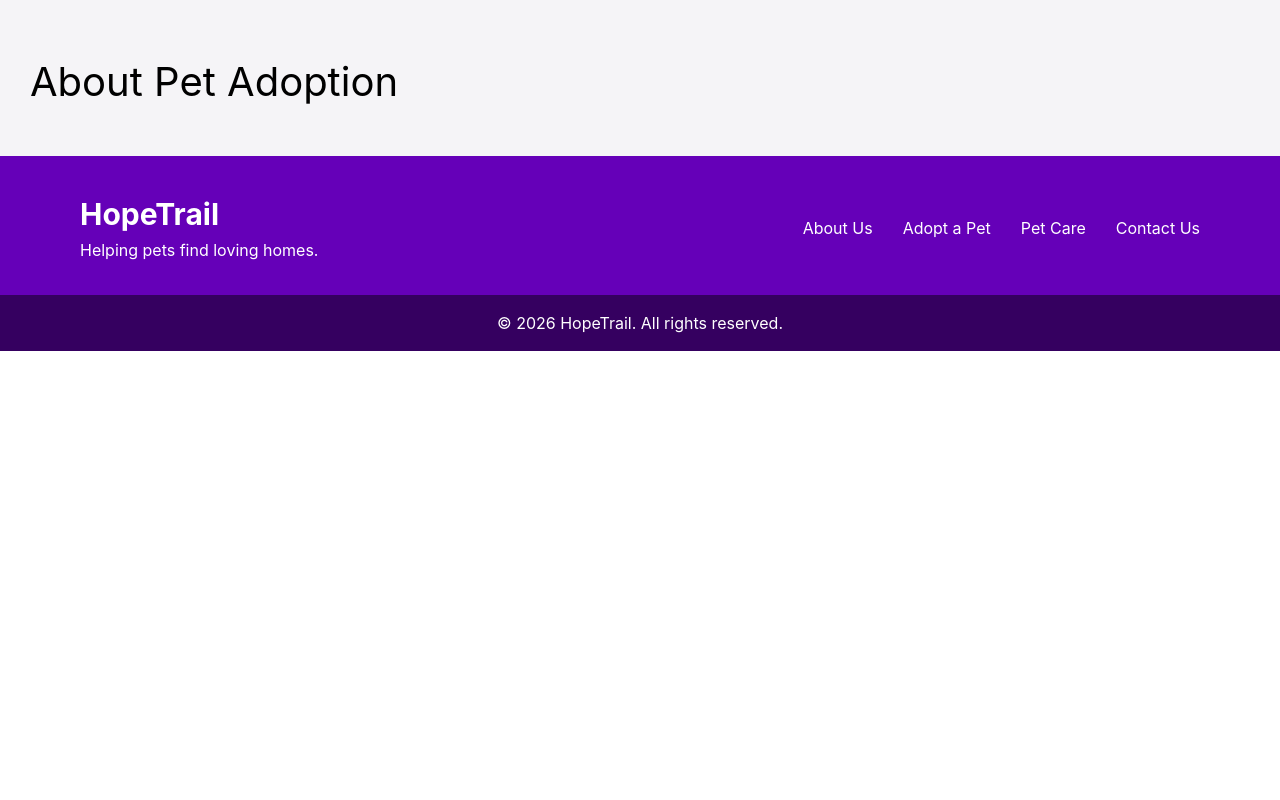
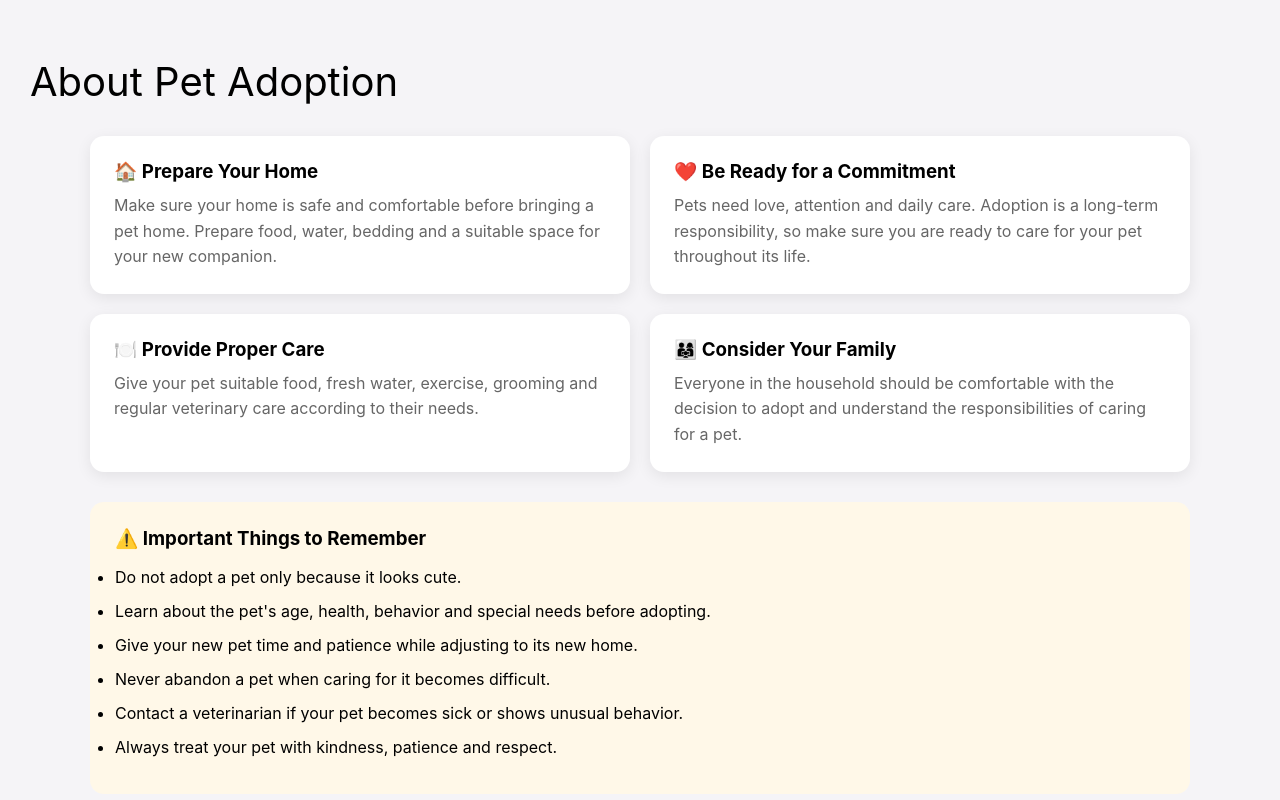
Before and after one commit to FaizaSec/HopeTrail, a React (Vite) app: page /adopt in a window 1280 px wide. Shown: the part 760-1560 px from the top of the page. Before the commit the page ends 1111 px from the top, so only its background shows below. Built offline with nearby package versions, Linux system fonts and the light colour scheme; no server answers.

Commit message:
Added cautions for adoption

```diff
--- a/src/pages/Adopt.jsx
+++ b/src/pages/Adopt.jsx
@@ -41,17 +41,7 @@ function Adopt() {
 
             <p>It only takes 60 seconds!</p>
 
-            <Link
-              to="/quiz"
-              onClick={(e) => {
-                const token = localStorage.getItem("token");
-
-                if (!token) {
-                  e.preventDefault();
-                  alert("Please log in first to take the quiz!");
-                }
-              }}
-            >
+            <Link to="/quiz">
               GET STARTED
             </Link>
 
@@ -63,7 +53,56 @@ function Adopt() {
       <h2 className="about-title">
         About Pet Adoption
       </h2>
+      <div className="adoption-info">
+        <div className="adoption-card">
+          <h3>🏠 Prepare Your Home</h3>
+          <p> Make sure your home is safe and comfortable before
+             bringing a pet home. Prepare food, water, bedding and
+              a suitable space for your new companion.
+          </p>
+        </div>
+        <div className="adoption-card">
+          <h3>❤️ Be Ready for a Commitment</h3>
+           <p> Pets need love, attention and daily care.
+             Adoption is a long-term responsibility, so make sure you
+              are ready to care for your pet throughout its life.
+           </p>
+        </div>
+        <div className="adoption-card">
+           <h3>🍽️ Provide Proper Care</h3>
+           <p> Give your pet suitable food, fresh water, exercise,
+             grooming and regular veterinary care according to their needs.
+           </p>
+        </div>
+        <div className="adoption-card">
+          <h3>👨‍👩‍👧 Consider Your Family</h3>
+          <p> Everyone in the household should be comfortable with the decision
+             to adopt and understand the responsibilities of caring for a pet.
+          </p>
+        </div>
+      </div>
+      <div className="adoption-caution">
+        <h3>⚠️ Important Things to Remember</h3>
+        <ul>
+           <li> Do not adopt a pet only because it looks cute.
+           </li>
 
+          <li> Learn about the pet's age, health, behavior and special
+            needs before adopting.
+          </li>
+          <li> Give your new pet time and patience while adjusting to its new home.
+          </li>
+
+          <li> Never abandon a pet when caring for it becomes difficult.
+          </li>
+
+          <li> Contact a veterinarian if your pet becomes sick or shows unusual behavior.
+          </li>
+
+          <li> Always treat your pet with kindness, patience and respect.
+          </li>
+        </ul>
+      </div>
     </div>
   );
 }
--- a/src/pages/pages.css
+++ b/src/pages/pages.css
@@ -571,3 +571,49 @@
     grid-template-columns: 1fr;
   }
 }
+/*
+Adoption information page
+*/
+.adoption-info {
+max-width: 1100px;
+margin: 30px auto;
+display: grid;
+grid-template-columns: repeat(2, 1fr);
+gap: 20px;
+}
+
+.adoption-card {
+padding: 24px;
+background: white;
+border-radius: 14px;
+box-shadow: 0 4px 15px rgba(0, 0, 0, 0.08);
+text-align: left;
+}
+
+.adoption-card h3 {
+margin-bottom: 10px;
+}
+
+.adoption-card p {
+margin: 0;
+line-height: 1.6;
+color: #666;
+}
+
+.adoption-caution {
+max-width: 1100px;
+margin: 30px auto 50px;
+padding: 25px;
+background: #fff8e8;
+border-radius: 14px;
+text-align: left;
+}
+
+.adoption-caution h3 {
+margin-bottom: 15px;
+}
+
+.adoption-caution li {
+margin-bottom: 10px;
+line-height: 1.5;
+}
```
